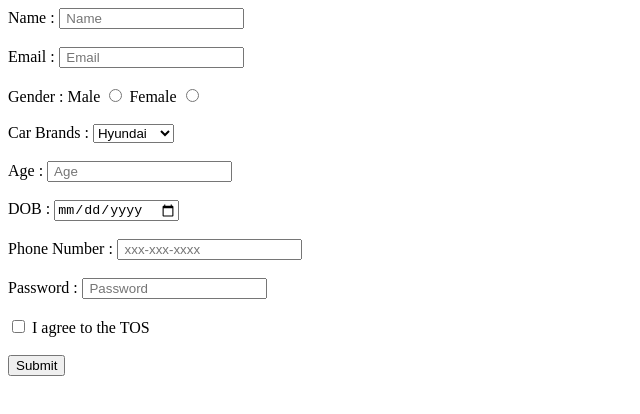
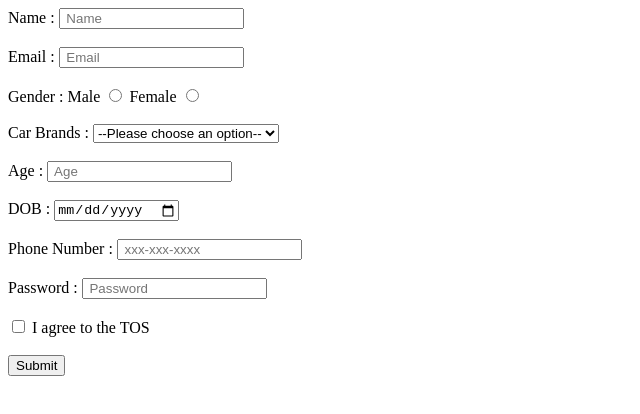
Before and after one commit to acciojob/signup-form-car-RisingHelll, a website: page main.html in a window 1280 px wide. Shown: the whole page, without its empty margins (0-640 px from the left). Drawn offline with Linux system fonts and the light colour scheme.

Commit message:
created a submission

```diff
--- a/main.html
+++ b/main.html
@@ -25,7 +25,8 @@
 		<input id="gender_f" type="radio" name="gender" required><br><br>
 
 		<label for="cars">Car Brands :</label>
-		<select id="cars" placeholder="--Please choose an option--" required><br><br>
+		<select id="cars" required><br><br>
+			<option value="--Please choose an option--" disabled selected>--Please choose an option--</option>
 			<option value="hyundai">Hyundai</option>
             <option value="audi">Audi</option>
 			<option value="mercedes">Mercedes</option>
```
